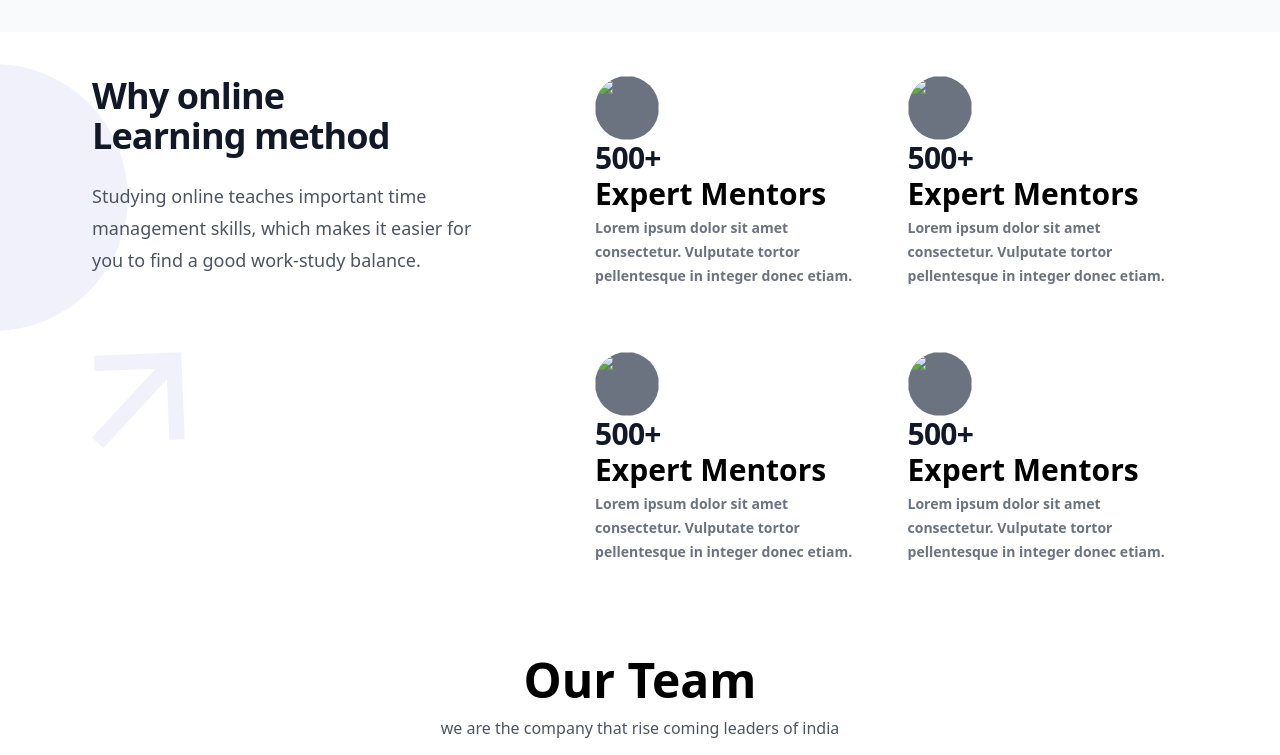
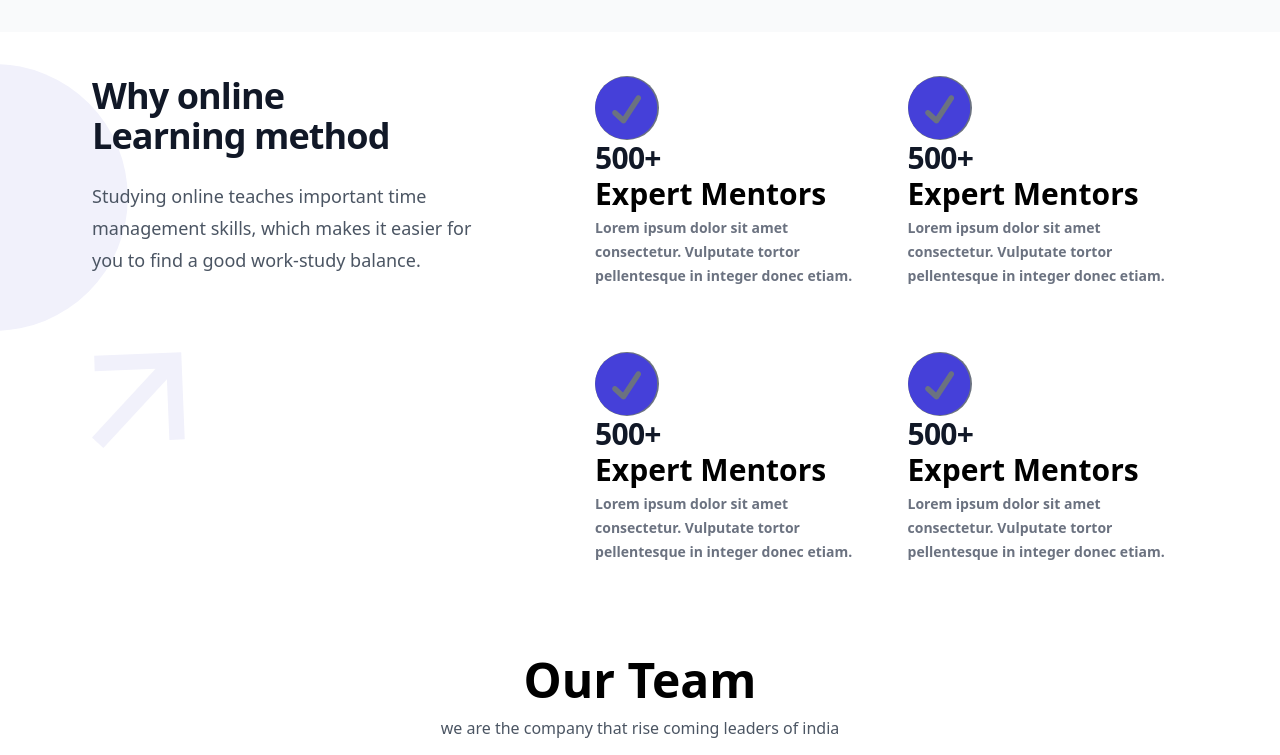
Before and after one commit to web-vikas/logoIpsum, a plain HTML site: page index.html in a window 1280 px wide. Shown: the part 752-1507 px from the top of the page. Drawn offline with nearby package versions, Linux system fonts and the light colour scheme.

Commit message:
Add files via upload

```diff
--- a/index.html
+++ b/index.html
@@ -236,7 +236,7 @@
           >
             <li>
               <div class="flex gap-y-1 flex-col">
-                <img class="h-16 w-16 rounded-full bg-gray-500" src="" alt="" />
+                <img class="h-16 w-16 rounded-full bg-gray-500" src="./assest/images/check.svg" alt="" />
                 <h3
                   class="font-bold text-3xl leading-7 tracking-tight text-gray-900"
                 >
@@ -252,7 +252,7 @@
 
             <li>
               <div class="flex gap-y-1 flex-col">
-                <img class="h-16 w-16 rounded-full bg-gray-500" src="" alt="" />
+                <img class="h-16 w-16 rounded-full bg-gray-500" src="./assest/images/check.svg" alt="" />
                 <h3
                   class="font-bold text-3xl leading-7 tracking-tight text-gray-900"
                 >
@@ -268,7 +268,7 @@
 
             <li>
               <div class="flex gap-y-1 flex-col">
-                <img class="h-16 w-16 rounded-full bg-gray-500" src="" alt="" />
+                <img class="h-16 w-16 rounded-full bg-gray-500" src="./assest/images/check.svg" alt="" />
                 <h3
                   class="font-bold text-3xl leading-7 tracking-tight text-gray-900"
                 >
@@ -284,7 +284,7 @@
 
             <li>
               <div class="flex gap-y-1 flex-col">
-                <img class="h-16 w-16 rounded-full bg-gray-500" src="" alt="" />
+                <img class="h-16 w-16 rounded-full bg-gray-500" src="./assest/images/check.svg" alt="" />
                 <h3
                   class="font-bold text-3xl leading-7 tracking-tight text-gray-900"
                 >
@@ -517,7 +517,7 @@
         </div>
       </div>
     </section>
-    <footer class="relative">
+    <footer class="relative bg-[#F1F1FB]">
       <div class="absolute bottom-0 left-2/4">
         <img src="./assest/images/Footer-circle.svg" class="w-3/4 block">
       </div>
```
